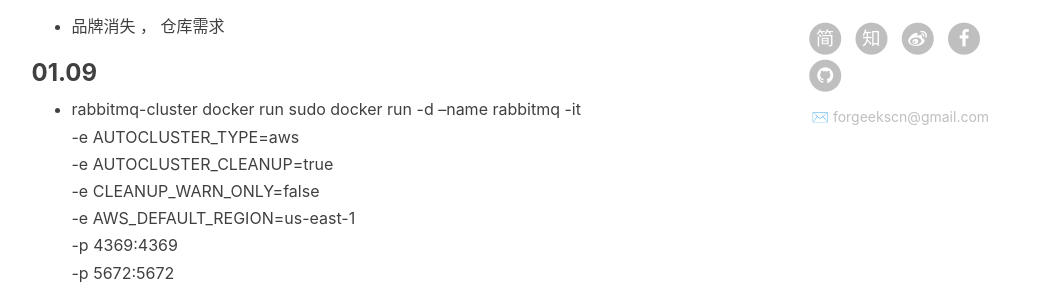
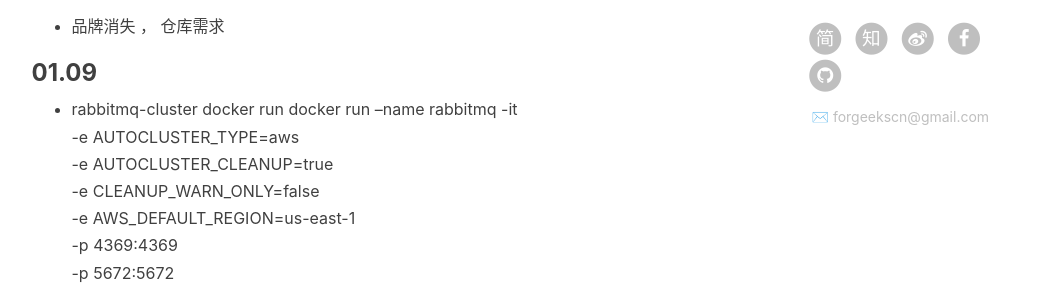
Before and after one commit to forgeekscn/forgeekscn.github.io, a Jekyll site: the page built from doc/2019-01-01-手稿.md, in a window 1280 px wide and 900 px high, scrolled down 668 px. Shown: the part 161-453 px from the top of the window, without its empty margins (136-1188 px from the left). Built offline with Jekyll 4.4.1, drawn with Linux system fonts in a browser that asks for light colours; nearby versions of some CDN libraries; our own code applies the rules of GitHub Pages for plain Markdown files; comment, search, counter and statistics services are not loaded; some of the changed text lies outside the part shown.

Commit message:
Revert "update"
This reverts commit f69b62a12d7270082da381ca56acf4b349941177.

```diff
--- a/doc/2019-01-01-手稿.md
+++ b/doc/2019-01-01-手稿.md
@@ -17,7 +17,7 @@ web地址  http://lumigit.aqara.com
 
 ### 01.09
 - rabbitmq-cluster docker run
-sudo docker run -d --name rabbitmq -it \
+docker run --name rabbitmq -it \
   -e AUTOCLUSTER_TYPE=aws \
   -e AUTOCLUSTER_CLEANUP=true \
   -e CLEANUP_WARN_ONLY=false \
@@ -155,7 +155,7 @@ sudo docker run -d --name rabbitmq -it \
 - 安装elk
   docker run -p  5601:5601 -p 9200:9200 -p 5044:5044  -v /Users/song/dockerFile:/data -it -d --name elk sebp/elk
 
-  https://juejin.im/post/5b80b37f6fb9a019d53e8b34
+
 
 
 
```
